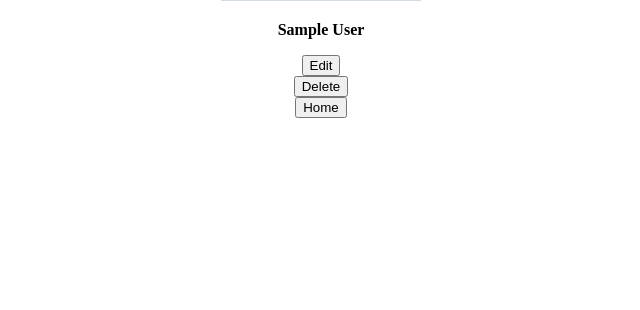
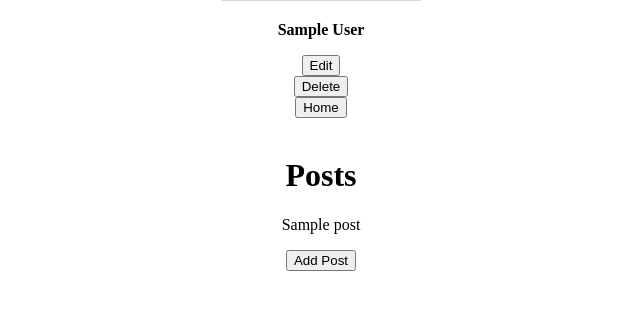
Before and after one commit to adshay18/BLOGLY, a Flask app: page /users/1 in a window 1280 px wide. Shown: the part 169-479 px from the top of the page, without its empty margins (319-959 px from the left). Run offline with Flask 2, Linux system fonts and the light colour scheme; tables that the repository leaves empty hold one stand-in row (values such as "Sample post"); grey boxes marked "Sample" are stand-in pictures.

Commit message:
fix onedrive crash, start routes for posts by users

```diff
--- a/app.py
+++ b/app.py
@@ -59,7 +59,8 @@ def generate_new_user():
 def show_user(user_id):
     '''Show name and profile pic of a user'''
     user = User.query.get_or_404(user_id)
-    return render_template("user_details.html", user=user)
+    posts = Post.query.filter(Post.user_id == user.id).all()
+    return render_template("user_details.html", user=user, posts=posts)
 
 @app.route('/users/<int:user_id>/edit')
 def edit_user(user_id):
@@ -97,3 +98,26 @@ def delete_user(user_id):
     User.query.filter_by(id=user_id).delete()
     db.session.commit()
     return redirect('/')
+
+
+# Section for creating posts ***************
+
+@app.route('/users/<int:user_id>/posts/new')
+def show_posts_form(user_id):
+    '''Show form to add a new post'''
+    user = User.query.get_or_404(user_id)
+    return render_template('new_post.html', user=user)
+
+
+@app.route('/users/<int:user_id>/posts/new', methods=["POST"])
+def add_post(user_id):
+    '''Create post and add to db'''
+    user = User.query.get_or_404(user_id)
+    title = request.form.get("title")
+    content = request.form.get("content")
+
+    new_post = Post(title=title, content=content, user_id=user.id)
+    db.session.add(new_post)
+    db.session.commit()
+
+    return redirect('/')
--- a/templates/user_details.html
+++ b/templates/user_details.html
@@ -15,5 +15,13 @@
         </form>
         <button><a class="btn" href="/">Home</a></button>
     </div>
+    <br>
+    <div id="posts">
+        <h1>Posts</h1>
+            {% for post in posts %}
+            <p>{{post.title}}</p>
+            {% endfor %}
+        <button><a class="btn" href="/users/{{user.id}}/posts/new">Add Post</a></button>
+    </div>
 </div>
 {% endblock %}
```
Also changed, not shown: templates/new_post.html (added, +9 -0 lines).
